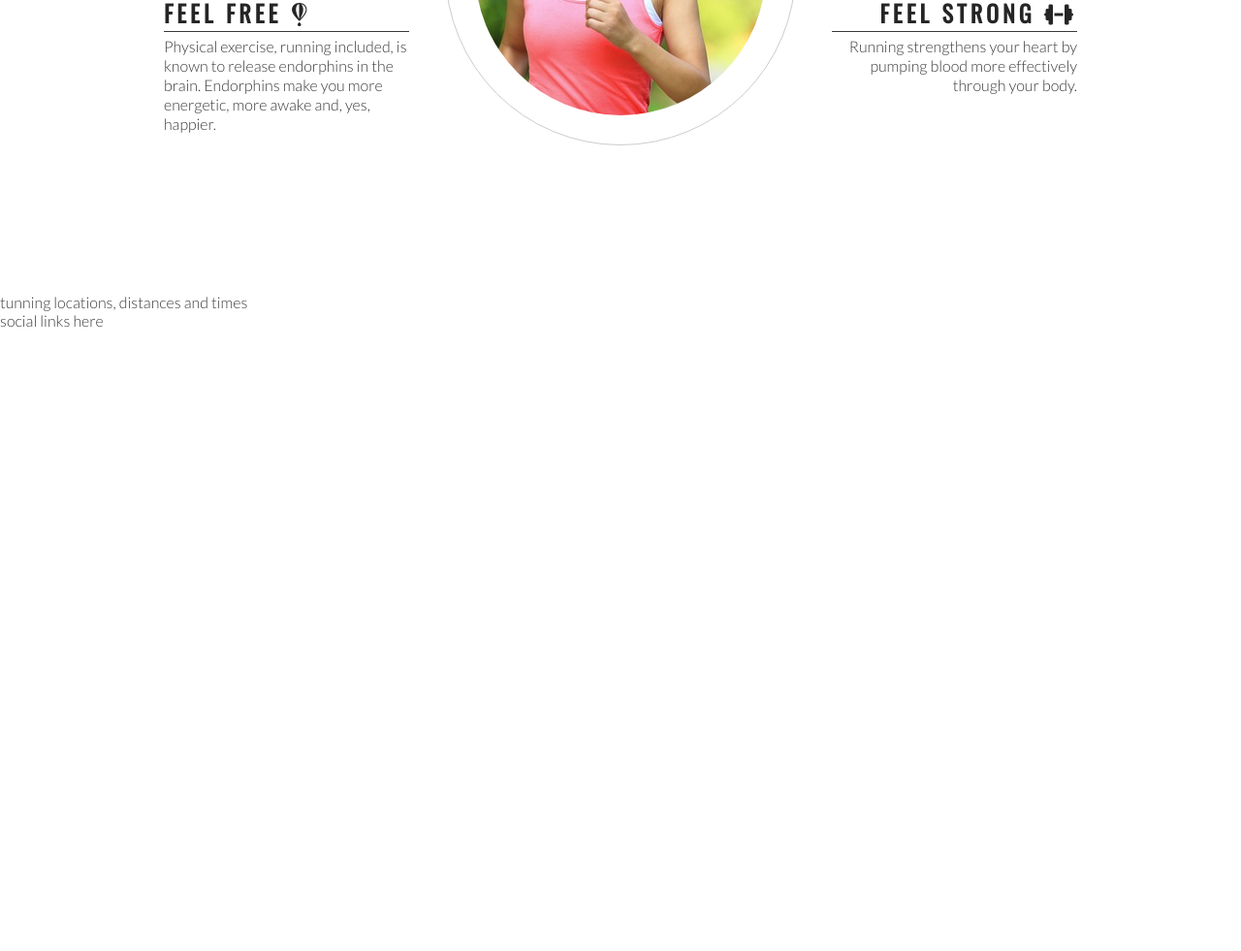
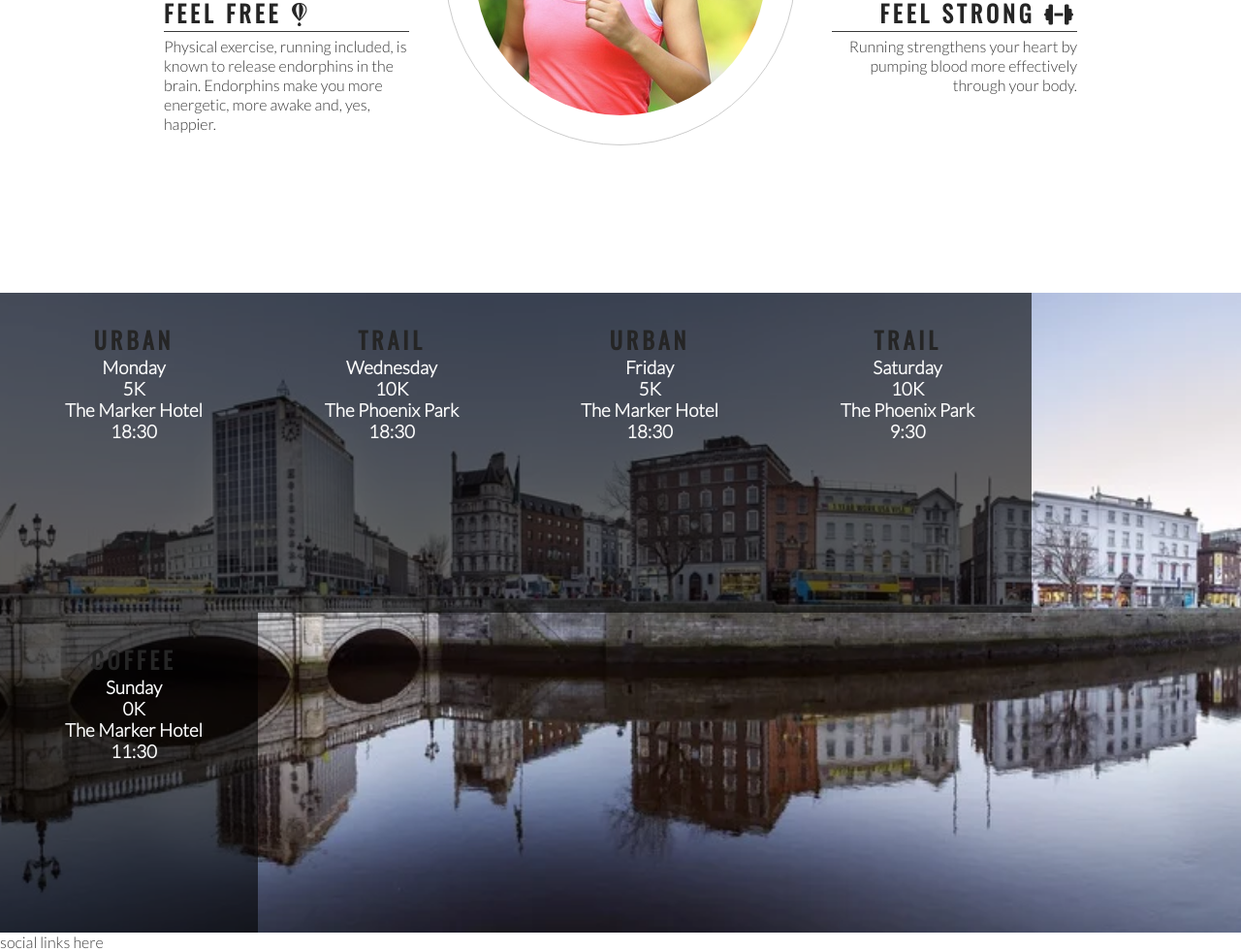
Before and after one commit to marco-gabarron/love-running, a plain HTML site: page index.html in a window 1280 px wide. Shown: the part 993-1974 px from the top of the page at 97% size. Before the commit the page ends 1333 px from the top, so only its background shows below. Drawn offline with nearby package versions, Linux system fonts and the light colour scheme.

Commit message:
Add times section

```diff
--- a/assets/CSS/style.css
+++ b/assets/CSS/style.css
@@ -185,3 +185,23 @@ hr {
     height: 100%;
     border-radius: 50%;
 }
+
+/* Event Times */
+#times {
+    background-image: url('../images/dublin-city.webp');
+    background-repeat: no-repeat;
+    background-size: cover;
+    background-position: center;
+    width: 100%;
+    overflow: hidden;
+}
+
+#times div {
+    color: #fafafa;
+    background-color: rgba(0, 0, 0, .6);
+    width: 20%;
+    height: 300px;
+    float: left;
+    padding: 30px 0 0 10px;
+    text-align: center;
+}
--- a/index.html
+++ b/index.html
@@ -79,8 +79,42 @@
             </div>
         </div>
     </section>
-    <section>
-        tunning locations, distances and times
+    <section id="times">
+        <div>
+            <h2>Urban</h2>
+            <h3>Monday</h3>
+            <h3>5K</h3>
+            <h3>The Marker Hotel</h3>
+            <h3>18:30</h3>
+        </div>
+        <div>
+            <h2>Trail</h2>
+            <h3>Wednesday</h3>
+            <h3>10K</h3>
+            <h3>The Phoenix Park</h3>
+            <h3>18:30</h3>
+        </div>
+        <div>
+            <h2>Urban</h2>
+            <h3>Friday</h3>
+            <h3>5K</h3>
+            <h3>The Marker Hotel</h3>
+            <h3>18:30</h3>
+        </div>
+        <div>
+            <h2>Trail</h2>
+            <h3>Saturday</h3>
+            <h3>10K</h3>
+            <h3>The Phoenix Park</h3>
+            <h3>9:30</h3>
+        </div>
+        <div>
+            <h2>Coffee</h2>
+            <h3>Sunday</h3>
+            <h3>0K</h3>
+            <h3>The Marker Hotel</h3>
+            <h3>11:30</h3>
+        </div>
     </section>
     <footer>
         social links here
```
Also changed, not shown: assets/images/dublin-city.webp (added).
